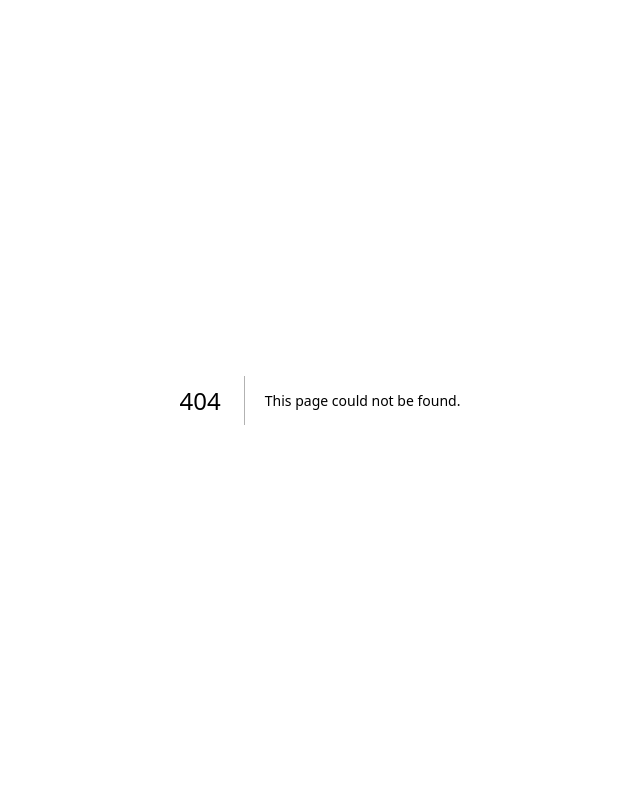
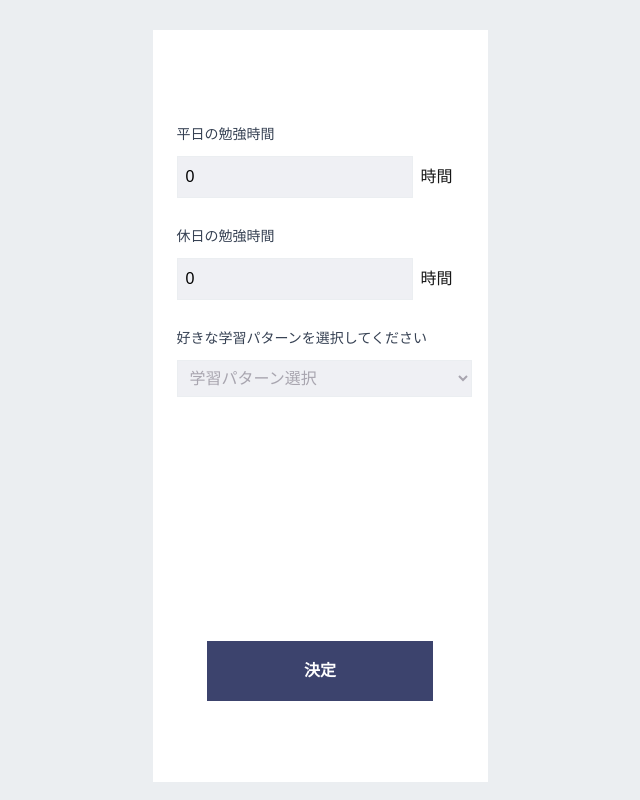
Before and after one commit to study-basic-hackathon/lazy-bear, a Next.js app in the folder app/: page /personas in a window 1280 px wide. Before the commit this address had no page. Shown: the whole page, without its empty margins (320-960 px from the left). Built offline with nearby package versions, Linux system fonts and the light colour scheme.

Commit message:
ペルソナの作成

```diff
--- /dev/null
+++ b/app/src/app/(client)/personas/page.tsx
@@ -0,0 +1,202 @@
+"use client";
+
+import { useState } from "react";
+import { useRouter } from "next/navigation";
+import { components } from "@/types/apiSchema";
+
+type PersonaCreate = components["schemas"]["PersonaCreate"];
+
+// ラッパー型: learningPattern に undefined を許可
+type PersonaCreateForm = Omit<PersonaCreate, "learningPattern"> & {
+  learningPattern: PersonaCreate["learningPattern"] | undefined;
+};
+
+export default function PersonaCreatePage() {
+  const router = useRouter();
+
+  const [form, setForm] = useState<PersonaCreateForm>({
+    weekdayHours: 0,
+    weekendHours: 0,
+    learningPattern: undefined,
+  });
+
+ const [errors, setErrors] = useState<{ learningPattern?: string; hours?: string }>({});
+
+  const handleChange = (
+    field: keyof PersonaCreateForm,
+    value: string | number | undefined
+  ) => {
+    setForm((prev) => ({
+      ...prev,
+      [field]: value,
+    }));
+    setErrors((prev) => ({
+      ...prev,
+      [field]: undefined,
+    }));
+  };
+
+  const handleSubmit = async (e: React.FormEvent) => {
+    e.preventDefault();
+
+    if (!form.learningPattern) {
+      setErrors({ learningPattern: "学習パターンを選択してください" });
+      return;
+    }
+
+    const payload: PersonaCreate = {
+      ...form,
+      learningPattern: form.learningPattern,
+    };
+
+    console.log("ペルソナ作成 payload:", payload);
+
+    // TODO: API に接続
+    // const res = await fetch(`/api/personas`, {
+    //   method: "POST",
+    //   headers: { "Content-Type": "application/json" },
+    //   body: JSON.stringify(payload),
+    // });
+    // const data = await res.json();
+    // const personaId = data.personaId;
+    // router.push(`/personas/${personaId}`);
+  };
+
+  return (
+    <div className="min-h-screen min-w-screen bg-[#EBEEF1] flex justify-center">
+      <div
+        className="p-6 bg-white relative"
+        style={{ width: "335px", height: "752px", marginTop: "30px" }}
+      >
+        {/* ペルソナ作成フォーム */}
+        <form
+          onSubmit={(e) => {
+            e.preventDefault();
+            if (form.weekdayHours === 0 && form.weekendHours === 0) {
+              setErrors({ ...errors, hours: "平日または休日の勉強時間を入力してください" });
+              return;
+            }
+            handleSubmit(e);
+          }}
+          className="grid"
+          style={{
+            width: "295px",
+            height: "423px",
+            marginTop: "70px",
+          }}
+        >
+          {/* 各要素の間隔を28pxに統一 */}
+          <div className="flex flex-col" style={{ gap: "28px" }}>
+            <div>
+              <label className="block text-sm font-medium text-gray-700" style={{ marginBottom: "12px" }}>
+                平日の勉強時間
+              </label>
+              <div className="flex items-center gap-2">
+                <input
+                  type="number"
+                  min={0}
+                  max={18}
+                  step={1}
+                  value={form.weekdayHours}
+                  onChange={(e) =>
+                    handleChange("weekdayHours", Number(e.target.value))
+                  }
+                  className="border border-[#EBEEF1] p-2 placeholder-[#A8A5AF]"
+                  style={{
+                    width: "80%",
+                    borderRadius: "0px",
+                    backgroundColor: "#EFF0F4",
+                    color: "#000000",
+                  }}
+                  placeholder="例: 2"
+                  required
+                />
+                <span>時間</span>
+              </div>
+            </div>
+
+            <div>
+              <label className="block text-sm font-medium text-gray-700" style={{ marginBottom: "12px" }}>
+                休日の勉強時間
+              </label>
+              <div className="flex items-center gap-2">
+                <input
+                  type="number"
+                  min={0}
+                  max={18}
+                  step={1}
+                  value={form.weekendHours}
+                  onChange={(e) =>
+                    handleChange("weekendHours", Number(e.target.value))
+                  }
+                  className="border border-[#EBEEF1] p-2 placeholder-[#A8A5AF]"
+                  style={{
+                    width: "80%",
+                    borderRadius: "0px",
+                    backgroundColor: "#EFF0F4",
+                    color: "#000000",
+                  }}
+                  placeholder="例: 5"
+                  required
+                />
+                <span>時間</span>
+              </div>
+            </div>
+            {errors.hours && (
+              <p className="text-red-500 text-sm mt-1">{errors.hours}</p>
+            )}
+
+            <div>
+              <label className="block text-sm font-medium text-gray-700" style={{ marginBottom: "12px" }}>
+                好きな学習パターンを選択してください
+              </label>
+              <select
+                value={form.learningPattern ?? ""}
+                onChange={(e) =>
+                  handleChange(
+                    "learningPattern",
+                    e.target.value === ""
+                      ? undefined
+                      : (e.target.value as PersonaCreate["learningPattern"])
+                  )
+                }
+                className="w-full border border-[#EBEEF1] p-2"
+                style={{
+                  borderRadius: "0px",
+                  backgroundColor: "#EFF0F4",
+                  color: form.learningPattern ? "#000000" : "#A8A5AF",
+                }}
+              >
+                <option value="" disabled>
+                  学習パターン選択
+                </option>
+                <option value="INPUT_FIRST">インプット先行</option>
+                <option value="OUTPUT_FIRST">アウトプット先行</option>
+              </select>
+              {errors.learningPattern && (
+                <p className="text-red-500 text-sm mt-1">
+                  {errors.learningPattern}
+                </p>
+              )}
+            </div>
+          </div>
+
+          <button
+            type="submit"
+            className="font-semibold transition absolute left-1/2 transform -translate-x-1/2"
+            style={{
+              width: "226px",
+              height: "60px",
+              borderRadius: "0px",
+              backgroundColor: "#3C436D",
+              color: "#FFFFFF",
+              top: "611px",
+            }}
+          >
+            決定
+          </button>
+        </form>
+      </div>
+    </div>
+  );
+}
```
